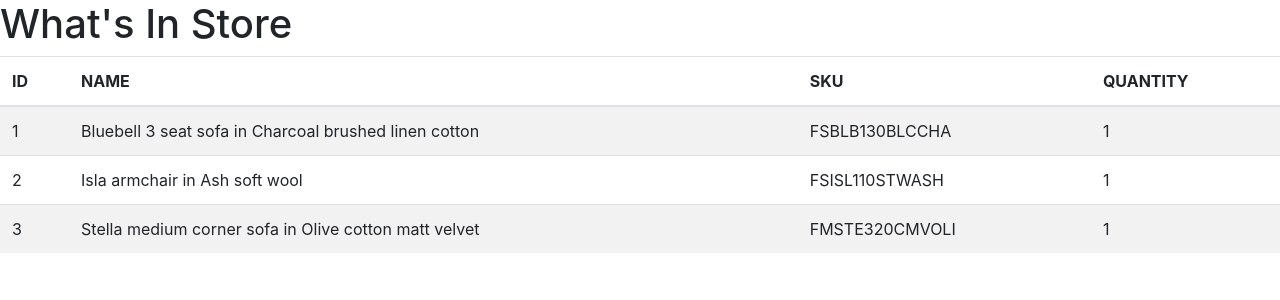
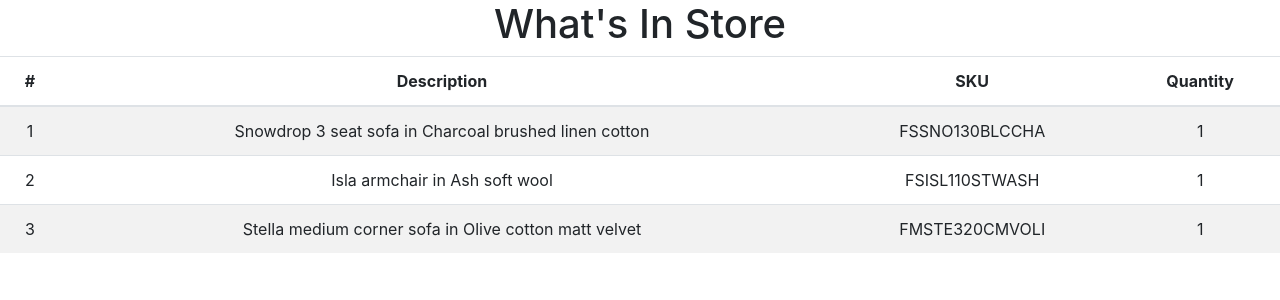
Before and after one commit to rhysco8/whats-in-store, a React (Create React App) app: page / in a window 1280 px wide. Shown: the top 300 px of the page. Built offline with nearby package versions, Linux system fonts and the light colour scheme.

Commit message:
feat: render products using const rather than Component

```diff
--- a/src/App.js
+++ b/src/App.js
@@ -1,14 +1,26 @@
-import React from 'react';
-import Table from './Table.js';
+import React, { Component } from 'react';
+import Table from './Table'; // TODO: Remove this line
+import { Products } from './Products';
 import './App.css';
 
-function App() {
-  return (
-    <div>
-      <h1>What's In Store</h1>
-      <Table />
-    </div>
-  );
+class App extends Component {
+  products = () => {
+    let productList = [
+      { name: 'Snowdrop 3 seat sofa in Charcoal brushed linen cotton', sku: 'FSSNO130BLCCHA', quantity: 1 },
+      { name: 'Isla armchair in Ash soft wool', sku: 'FSISL110STWASH', quantity: 1 },
+      { name: 'Stella medium corner sofa in Olive cotton matt velvet', sku: 'FMSTE320CMVOLI', quantity: 1 }
+    ]
+    return productList
+  }
+
+  render() {
+    return (
+      <div className="App">
+        <h1>What's In Store</h1>
+        <Products products={this.products()} />
+      </div>
+    );
+  }
 }
 
 export default App;
--- /dev/null
+++ b/src/Products.js
@@ -0,0 +1,36 @@
+import React from 'react';
+
+export const Products = ({products}) => {
+  const ProductRow = (product, index) => {
+    return (
+      <tr key={index}>
+        <td>{index + 1}</td>
+        <td>{product.name}</td>
+        <td>{product.sku}</td>
+        <td>{product.quantity}</td>
+      </tr>
+    )
+  }
+
+  const ProductTable = products.map((product, index) => ProductRow(product, index))
+
+  const productTableHeader =  <thead>
+                                <tr>
+                                  <th>#</th>
+                                  <th>Description</th>
+                                  <th>SKU</th>
+                                  <th>Quantity</th>
+                                </tr>
+                              </thead>
+
+  return (
+    <div>
+      <table id="products" class="table table-hover table-striped">
+        {productTableHeader}
+        <tbody>
+          {ProductTable}
+        </tbody>
+      </table>
+    </div>
+  )
+}
```
